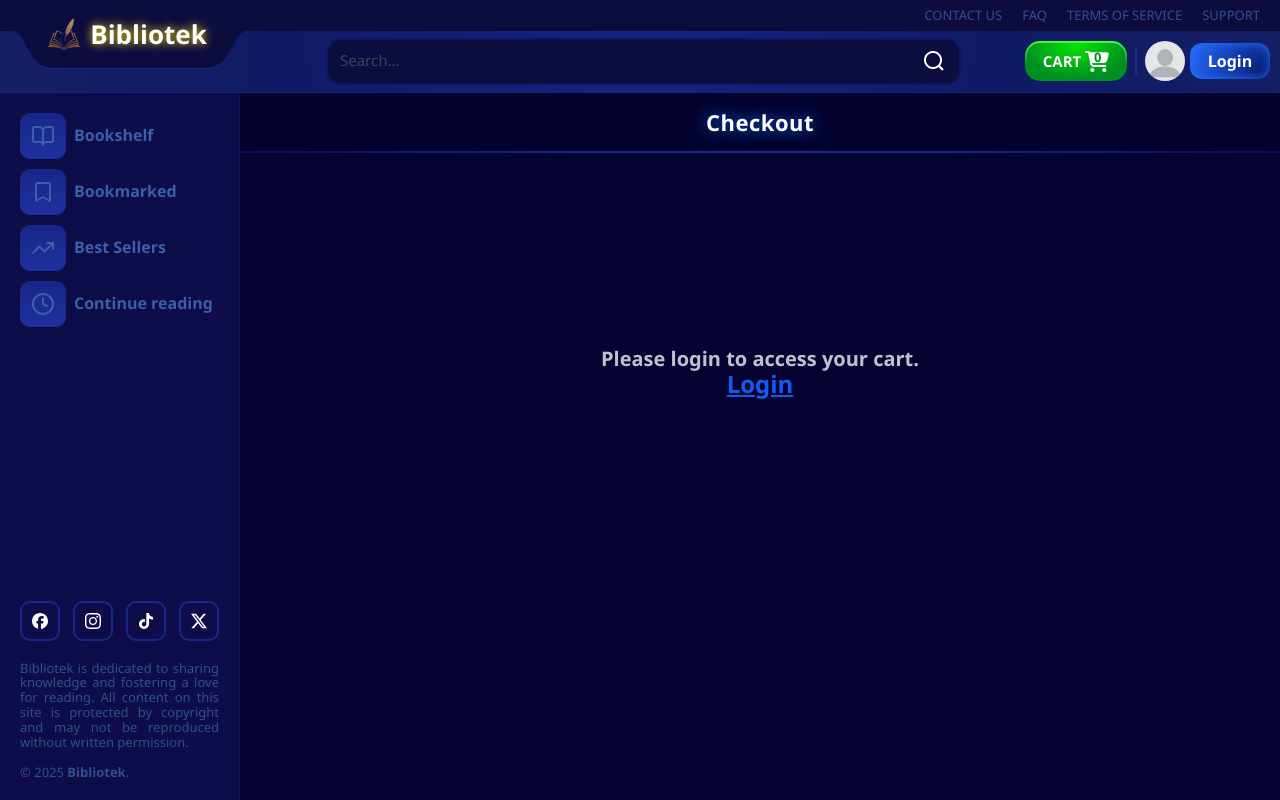
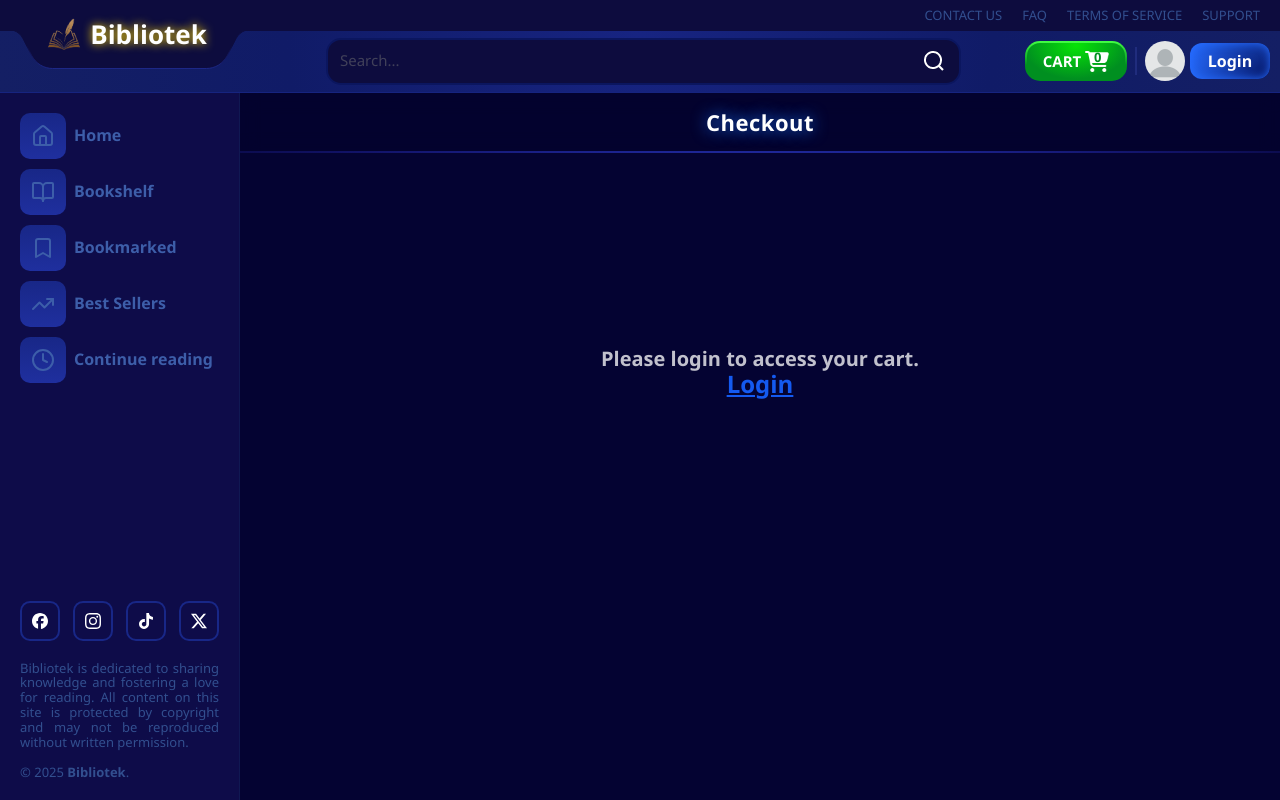
Before and after one commit to MariusG21/final-project, a React (Vite) app in the folder bibliotek/: page /checkout in a window 1280 px wide. Built offline with nearby package versions, Linux system fonts and the light colour scheme.

Commit message:
add a home link in sidebar navigation

```diff
--- a/bibliotek/src/components/Sidebar/components/SidebarNav.tsx
+++ b/bibliotek/src/components/Sidebar/components/SidebarNav.tsx
@@ -1,5 +1,5 @@
 import { SidebarLink } from "./SidebarLink";
-import { BookOpen, Bookmark, Clock, TrendingUp } from "lucide-react";
+import { BookOpen, Bookmark, Clock, TrendingUp, HomeIcon } from "lucide-react";
 import styles from "./SidebarNav.module.css";
 import { useFavoriteBooksContext } from "@/context/favoriteBooks/useFavoriteBooksContext";
 import { useBookshelfContext } from "@/context/bookshelf/useBookshelfContext";
@@ -10,6 +10,7 @@ export function SidebarNav() {
 
   return (
     <nav className={styles["book-menu"]}>
+      <SidebarLink to="/" label="Home" icon={HomeIcon} />
       <SidebarLink to="/bookshelf" label="Bookshelf" icon={BookOpen}>
         {booksCount !== 0 && <span>{booksCount}</span>}
       </SidebarLink>
```
